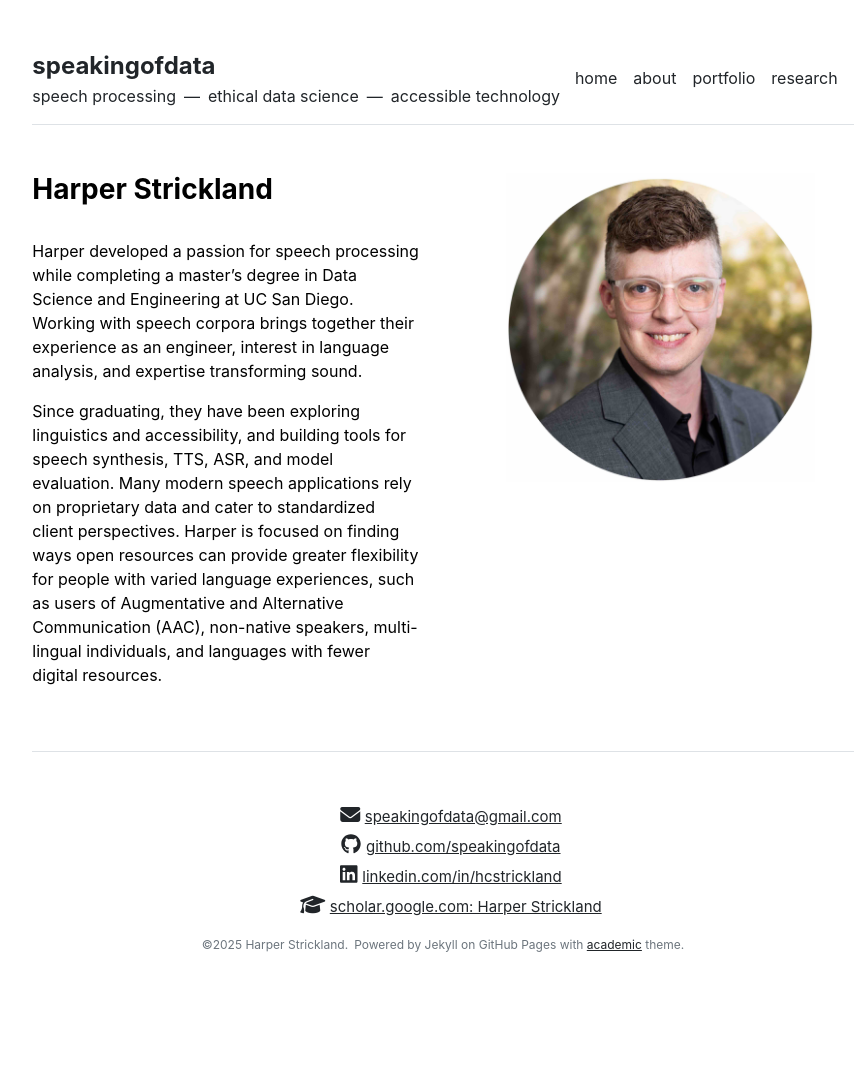
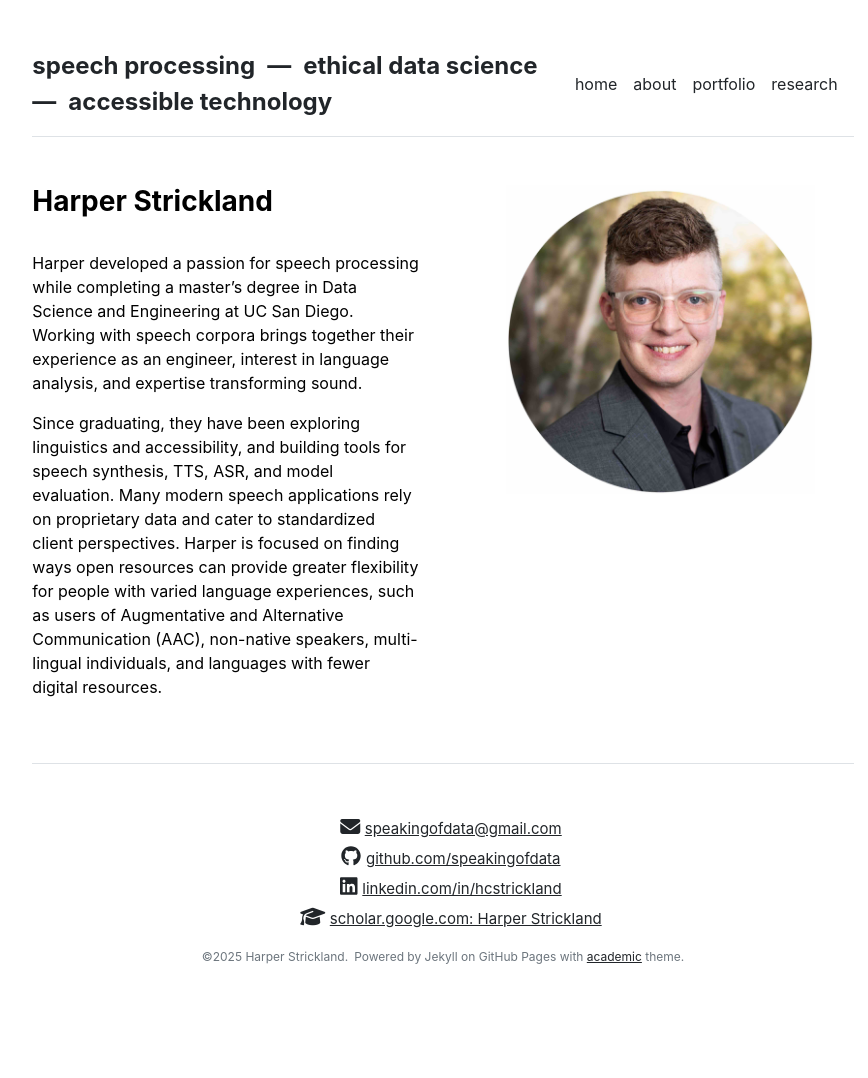
Before and after one commit to speakingofdata/speakingofdata.github.io, a Jekyll site: the page built from index.md, in a window 1280 px wide. Shown: the whole page, without its empty margins (197-1065 px from the left). Built offline with Jekyll 4.4.1, drawn with Linux system fonts in a browser that asks for light colours; nearby versions of some CDN libraries.

Commit message:
Update header.html

```diff
--- a/_includes/header.html
+++ b/_includes/header.html
@@ -1,10 +1,7 @@
 <header class="d-flex flex-column flex-md-row align-items-center pb-3 mb-5 border-bottom">
   <div>
     <a href="{{ site.github.url }}/" class="d-flex align-items-center text-decoration-none">
-      <span class="fs-4 fw-bold">{{ site.title }}</span>
-    </a>
-    <a href="{{ site.github.url }}/" class="d-flex align-items-center text-decoration-none">
-      <span>{{ site.description }}</span>
+      <span class="fs-4 fw-bold">{{ site.description }}</span>
     </a>
   </div>
   <nav class="d-inline-flex mt-2 mt-md-0 ms-md-auto">
```
